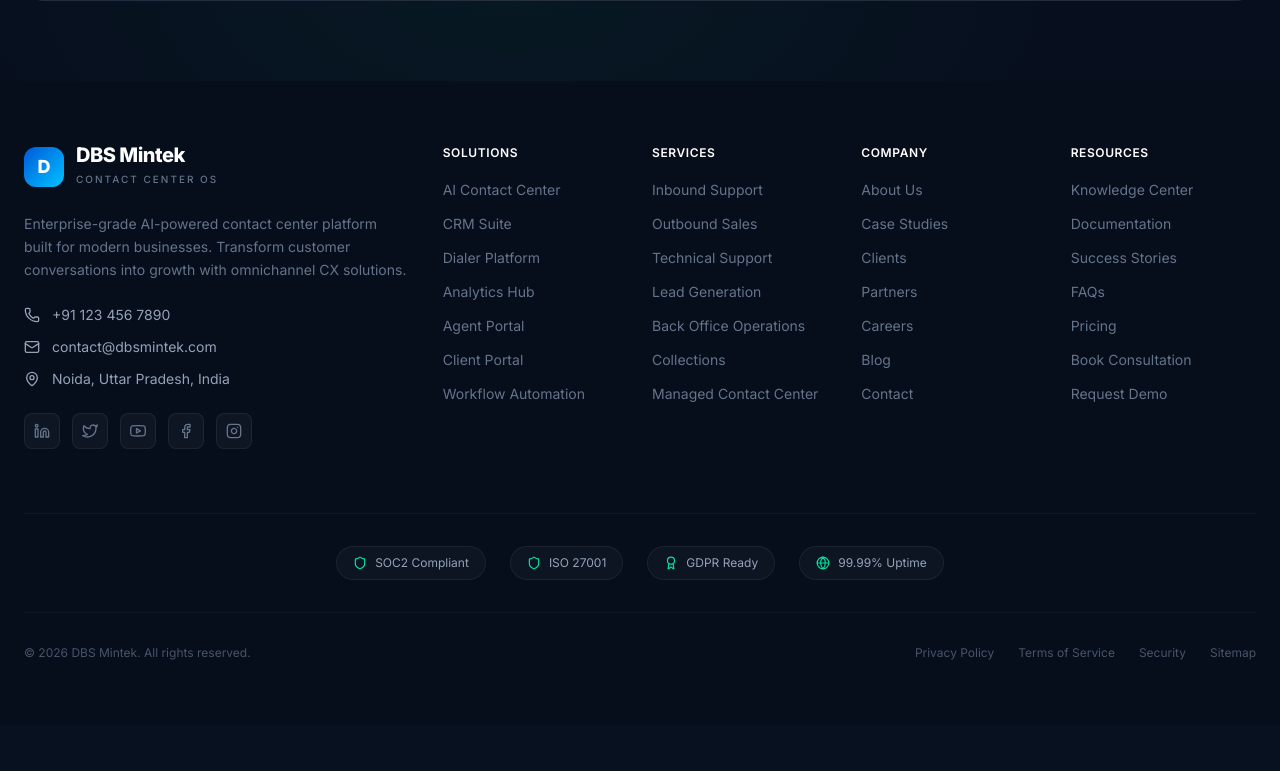
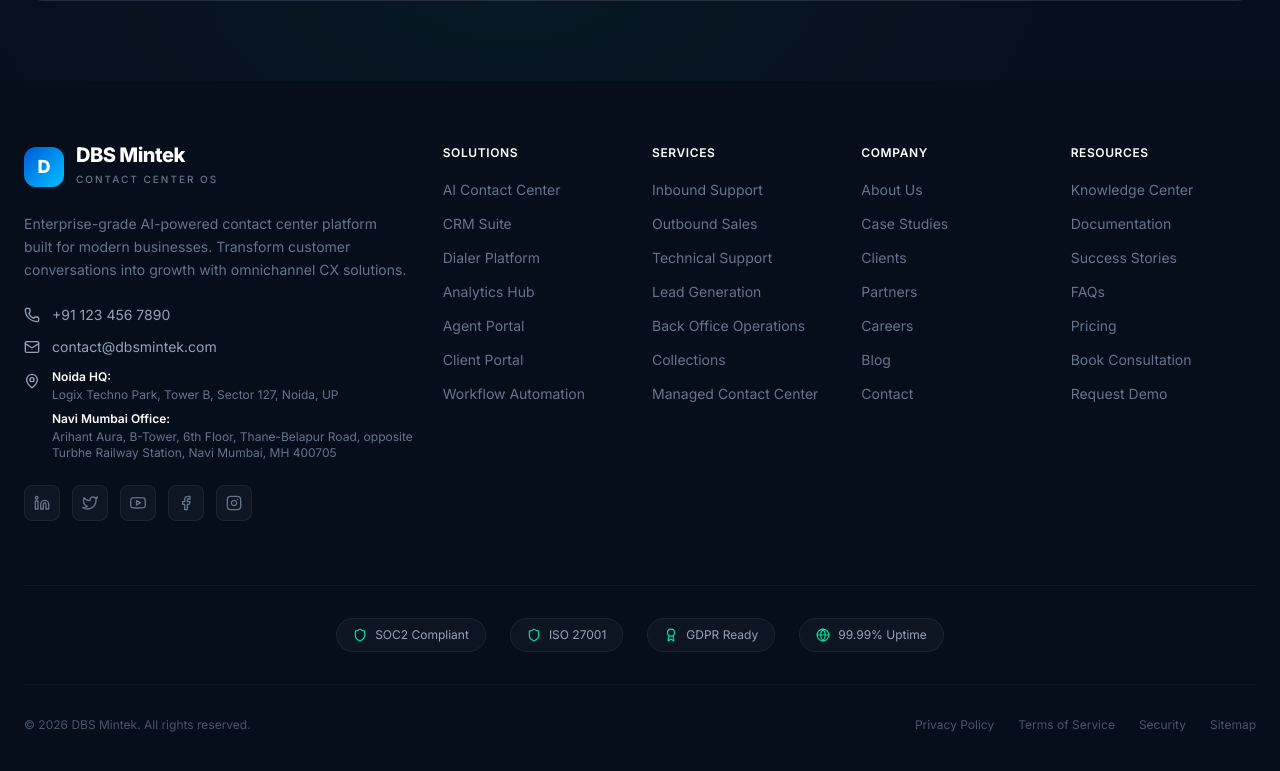
Before and after one commit to sabledattatray/Nexdial-IO, a Next.js app: page / in a window 1280 px wide. Shown: the part 9959-10730 px from the top of the page. Before the commit the page ends 10684 px from the top, so only its background shows below. Built offline with nearby package versions, Linux system fonts and the light colour scheme.

Commit message:
feat(footer): display official Navi Mumbai address alongside Noida HQ

```diff
--- a/src/components/layout/Footer.tsx
+++ b/src/components/layout/Footer.tsx
@@ -164,8 +164,13 @@ export function Footer() {
                 contact@dbsmintek.com
               </a>
               <div className="flex items-start gap-3 text-sm text-[#94A3B8]">
-                <MapPin className="w-4 h-4 mt-0.5 flex-shrink-0" />
-                Noida, Uttar Pradesh, India
+                <MapPin className="w-4 h-4 mt-1 flex-shrink-0" />
+                <div>
+                  <span className="block font-semibold text-white text-xs">Noida HQ:</span>
+                  <span className="block text-xs text-[#64748B] mt-0.5">Logix Techno Park, Tower B, Sector 127, Noida, UP</span>
+                  <span className="block font-semibold text-white text-xs mt-2">Navi Mumbai Office:</span>
+                  <span className="block text-xs text-[#64748B] mt-0.5">Arihant Aura, B-Tower, 6th Floor, Thane-Belapur Road, opposite Turbhe Railway Station, Navi Mumbai, MH 400705</span>
+                </div>
               </div>
             </div>
             <div className="flex gap-3">
```
